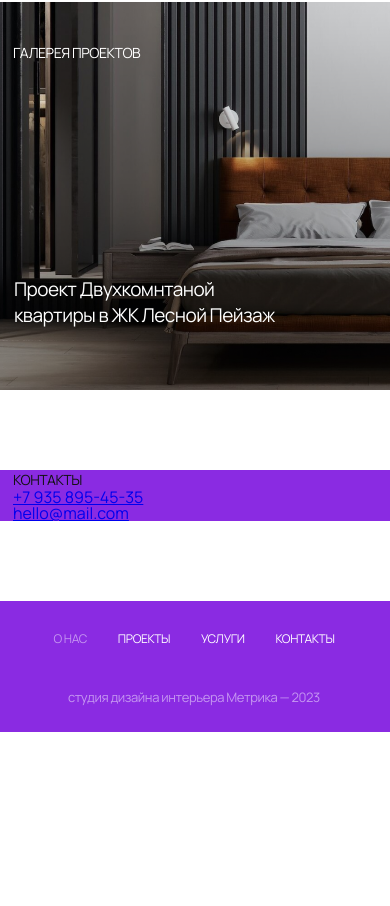
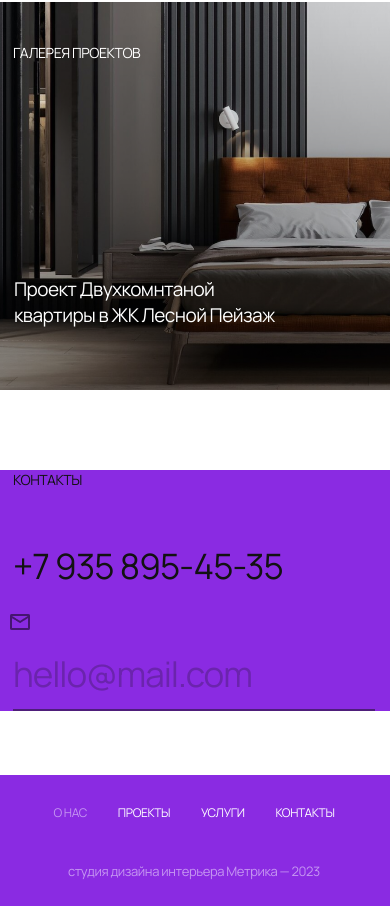
Before and after one commit to irinakravtsova/metric, a plain HTML site: page index.html in a window 390 px wide. Shown: the part 5427-6333 px from the top of the page. Before the commit the page ends 6159 px from the top, so only its background shows below. Drawn offline with Linux system fonts and the light colour scheme.

Commit message:
Add files via upload

```diff
--- a/contacts.css
+++ b/contacts.css
@@ -1,118 +1,100 @@
 .contacts {
-  margin-bottom: 150px;
+  margin-bottom: 147px;
 }
 .contacts__inner {
   max-width: 989px;
-}
-.contacts-title {
 
 }
-/* .row-contacts {
-   display: flex;
-  justify-content: space-between;
-    position: relative;
-  }
-.col-contact {
-  width: calc(50% - 52px);
-} */
-.contacts-wrapper {
-  padding-top: 74px;
+
+
+.contacts__wrapper {
+  padding-top: 66px;
   display: flex;
   justify-content: space-between;
   font-size: 60px;
   line-height: 60px;
   letter-spacing: -1.8px;
-
-
 }
-/* .content {
- width: 100%;
- font-size: 60px;
-
-  line-height: 60px;
-  letter-spacing: -1.8px;
-} */
-.contact {
+.contact__phone,
+.contact__email {
   position: relative;
     height: 70px;
 
 }
-.contact::before {
+.contact__phone::before,
+.contact__email::before {
   content: "";
+  position: absolute;
+  top: -41px;
+  left: -5px;
   display: block;
-  position: absolute;
-  top: -50px;
    width: 24px;
   height: 24px;
    background-size: cover;
+   background-repeat: no-repeat;
+
+}
+.contact__phone::before {
   background-image: url(icon_phone.png);
 }
-
-.contact-mailto::before {
-  background-image: url(mail-outline.png);
+.contact__email::before {
+  background-image: url(mail.png);
+  opacity: 1;
+}
+.contact__phone {
+  display: block;
+  padding-top: 10px;
+  text-decoration: none;
+  color: #121212;
+  letter-spacing: -0.9px;
 
  }
-.contact-mailto {
-  align-content: flex-start;
-}
-
-.phone {
-  text-decoration: none;
-  color: #121212;
- }
-.mailto {
-
+.contact__email {
+  display: inline-block;
   opacity: 0.5;
   text-decoration: none;
   color: #121212;
-  border-bottom: 2px solid #121212;
+  border-bottom: 2px solid #121212 ;
 }
 
 @media (max-width: 1199px) {
   .contacts {
-   margin-bottom: 80px;
+   margin-bottom: 130px;
   }
-  .contacts-wrapper {
-    padding-top: 74px;
+  .contacts__inner {
+    max-width: 777px;
+  }
+  .contacts__wrapper {
+    padding-top: 64px;
        font-size: 45px;
     line-height: 60px;
     letter-spacing: -1.35px;
   }
-  /* .col-contact {
-    width: calc(50% - 57px);
+  .contact__phone,
+.contact__email {
+ height: 60px;
+
 }
-   .content {
-    font-size: 45px;
-   line-height: 60px;
-   letter-spacing: -1.35px;
-  } */
 }
 
 @media (max-width: 767px) {
   .contacts {
-    margin-bottom: 80px;
+    margin-bottom: 64px;
   }
-  .contacts-wrapper {
-    padding-top: 58px;
+  .contacts__wrapper {
+    padding-top: 44px;
     flex-direction: column;
     row-gap: 58px;
        font-size: 35px;
     line-height: 46px;
     letter-spacing: -1.05px;
   }
-  .contact-phone::before {
+  .contact__phone::before {
     width: 18px;
     height: 18px;
     top: -26px;
   }
 
-  /* .row-contacts { {
-       flex-direction: column;
-       row-gap: 58px;
-  }
-  .col-contact {
-      width: 100%;
-  } */
     .content {
     font-size: 35px;
    line-height: 47px;
```
Lines whose indentation alone changed are shown as unchanged.
